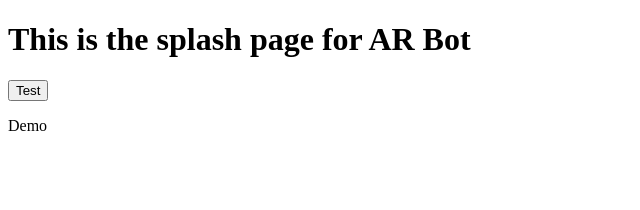
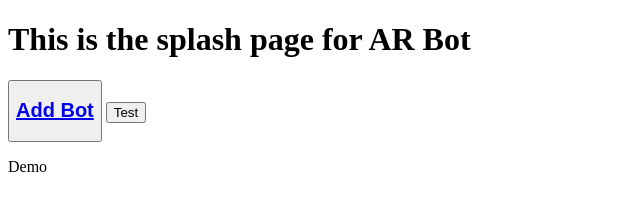
Before and after one commit to asif4318/ar-bot, a website: page public/index.html in a window 1280 px wide. Shown: the whole page, without its empty margins (0-640 px from the left). Drawn offline with Linux system fonts and the light colour scheme.

Commit message:
Added link to add bot

```diff
--- a/public/index.html
+++ b/public/index.html
@@ -8,6 +8,7 @@
   </head>
   <body>
     <h1>This is the splash page for AR Bot</h1>
+    <button><a href="https://discord.com/api/oauth2/authorize?client_id=809791355370471486&permissions=248896&scope=bot"><h2>Add Bot</h2></a></a></button>
     <button onclick="changeDemo()">Test</button>
 
     <p id="demo">Demo</p>
```
